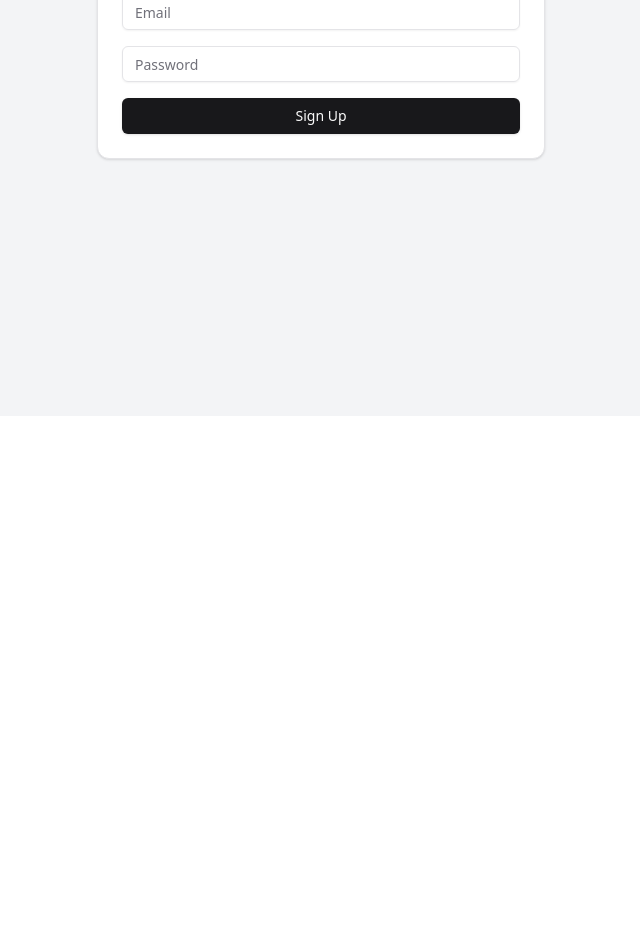
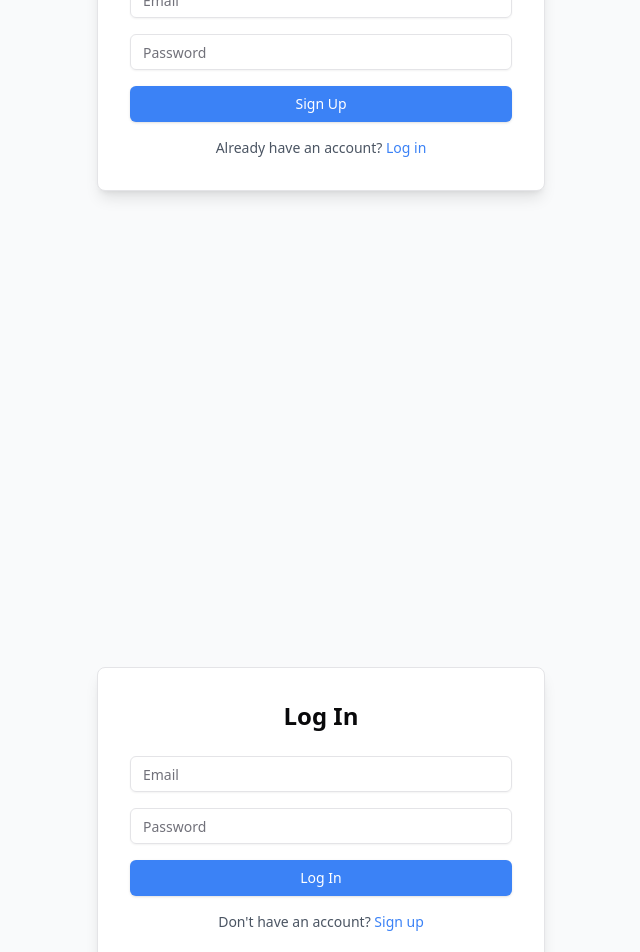
Before and after one commit to abdullah-kz17/Instagram-Clone, a React (Vite) app in the folder client/: page / in a window 1280 px wide. Shown: the part 420-1372 px from the top of the page, without its empty margins (319-959 px from the left). Before the commit the page ends 836 px from the top, so only its background shows below. Built offline with nearby package versions, Linux system fonts and the light colour scheme.

Commit message:
new fixes

```diff
--- a/client/package.json
+++ b/client/package.json
@@ -17,6 +17,7 @@
     "class-variance-authority": "^0.7.0",
     "clsx": "^2.1.1",
     "lucide-react": "^0.453.0",
+    "next-themes": "^0.3.0",
     "react": "^18.3.1",
     "react-dom": "^18.3.1",
     "react-router-dom": "^6.27.0",
--- a/client/src/App.jsx
+++ b/client/src/App.jsx
@@ -1,11 +1,13 @@
 import { Button } from "@/components/ui/button";
-import Signup from "./components/ui/Signup";
+import Signup from "./components/Signup";
+import Login from "./components/Login";
 
 const App = () => {
   return (
     <>
       <Button>Click me</Button>
       <Signup />
+      <Login />
     </>
   );
 };
--- /dev/null
+++ b/client/src/components/Login.jsx
@@ -0,0 +1,91 @@
+import axios from "axios";
+import { useState } from "react";
+import { Button } from "./ui/button";
+import { Input } from "./ui/input";
+import { Card } from "./ui/card";
+import { toast } from "sonner";
+
+const Login = () => {
+  const defaultForm = {
+    email: "",
+    password: "",
+  };
+
+  const [loading, setLoading] = useState(false);
+  const [formData, setFormData] = useState(defaultForm);
+
+  const handleChange = (e) => {
+    setFormData({ ...formData, [e.target.name]: e.target.value });
+  };
+
+  const handleSubmit = async (e) => {
+    e.preventDefault();
+    setLoading(true);
+
+    try {
+      const response = await axios.post(
+        "http://localhost:4000/api/auth/login", // Change to login URL
+        formData,
+        {
+          headers: { "Content-Type": "application/json" },
+          withCredentials: true,
+        }
+      );
+
+      if (response.status) {
+        toast.success(response.data.message);
+        setFormData(defaultForm);
+      }
+    } catch (error) {
+      toast.error(error.response?.data?.message || error.message);
+    } finally {
+      setLoading(false);
+    }
+  };
+
+  return (
+    <div className="flex items-center justify-center min-h-screen bg-gray-50">
+      <Card className="p-8 max-w-md w-full shadow-lg rounded-lg">
+        <h1 className="text-2xl font-bold text-center mb-6">Log In</h1>
+
+        <form onSubmit={handleSubmit}>
+          <Input
+            name="email"
+            type="email"
+            placeholder="Email"
+            value={formData.email}
+            onChange={handleChange}
+            required
+            className="mb-4 p-3 border rounded-md focus:outline-none focus:ring-2 focus:ring-blue-500"
+          />
+          <Input
+            name="password"
+            type="password"
+            placeholder="Password"
+            value={formData.password}
+            onChange={handleChange}
+            required
+            className="mb-4 p-3 border rounded-md focus:outline-none focus:ring-2 focus:ring-blue-500"
+          />
+          <Button
+            type="submit"
+            disabled={loading}
+            className="w-full bg-blue-500 text-white hover:bg-blue-600 transition duration-200"
+          >
+            {loading ? "Logging In..." : "Log In"}
+          </Button>
+        </form>
+
+        <p className="mt-4 text-center text-sm text-gray-600">
+          Don't have an account?
+          <a href="/signup" className="text-blue-500 hover:underline">
+            {" "}
+            Sign up
+          </a>
+        </p>
+      </Card>
+    </div>
+  );
+};
+
+export default Login;
--- a/client/src/components/ui/Signup.jsx
+++ b/client/src/components/Signup.jsx
@@ -1,9 +1,9 @@
 import axios from "axios";
 import { useState } from "react";
-import { Button } from "./button";
-import { Input } from "./input";
-import { Alert } from "./alert";
-import { Card } from "./card";
+import { Button } from "./ui/button";
+import { Input } from "./ui/input";
+import { Card } from "./ui/card";
+import { toast } from "sonner";
 
 const Signup = () => {
   const defaultForm = {
@@ -13,8 +13,6 @@ const Signup = () => {
   };
 
   const [loading, setLoading] = useState(false);
-  const [error, setError] = useState(null);
-  const [success, setSuccess] = useState(null);
   const [formData, setFormData] = useState(defaultForm);
 
   const handleChange = (e) => {
@@ -24,35 +22,32 @@ const Signup = () => {
   const handleSubmit = async (e) => {
     e.preventDefault();
     setLoading(true);
-    setError(null);
-    setSuccess(null);
 
     try {
       const response = await axios.post(
         "http://localhost:4000/api/auth/register",
-        formData
+        formData,
+        {
+          headers: { "Content-Type": "application/json" },
+          withCredentials: true,
+        }
       );
 
-      if (response.status !== 200) {
-        throw new Error("Failed to sign up");
+      if (response.status) {
+        toast.success(response.data.message);
+        setFormData(defaultForm);
       }
-
-      setSuccess("Signup successful! Please check your email.");
-      setFormData(defaultForm);
     } catch (error) {
-      setError(error.message);
+      toast.error(error.response?.data?.message || error.message);
     } finally {
       setLoading(false);
     }
   };
 
   return (
-    <div className="flex items-center justify-center min-h-screen bg-gray-100">
-      <Card className="p-6 max-w-md w-full">
-        <h1 className="text-xl font-bold mb-4">Sign Up</h1>
-
-        {error && <Alert variant="error">{error}</Alert>}
-        {success && <Alert variant="success">{success}</Alert>}
+    <div className="flex items-center justify-center min-h-screen bg-gray-50">
+      <Card className="p-8 max-w-md w-full shadow-lg rounded-lg">
+        <h1 className="text-2xl font-bold text-center mb-6">Sign Up</h1>
 
         <form onSubmit={handleSubmit}>
           <Input
@@ -62,7 +57,7 @@ const Signup = () => {
             value={formData.username}
             onChange={handleChange}
             required
-            className="mb-4"
+            className="mb-4 p-3 border rounded-md focus:outline-none focus:ring-2 focus:ring-blue-500"
           />
           <Input
             name="email"
@@ -71,7 +66,7 @@ const Signup = () => {
             value={formData.email}
             onChange={handleChange}
             required
-            className="mb-4"
+            className="mb-4 p-3 border rounded-md focus:outline-none focus:ring-2 focus:ring-blue-500"
           />
           <Input
             name="password"
@@ -80,12 +75,24 @@ const Signup = () => {
             value={formData.password}
             onChange={handleChange}
             required
-            className="mb-4"
+            className="mb-4 p-3 border rounded-md focus:outline-none focus:ring-2 focus:ring-blue-500"
           />
-          <Button type="submit" disabled={loading} className="w-full">
+          <Button
+            type="submit"
+            disabled={loading}
+            className="w-full bg-blue-500 text-white hover:bg-blue-600 transition duration-200"
+          >
             {loading ? "Signing Up..." : "Sign Up"}
           </Button>
         </form>
+
+        <p className="mt-4 text-center text-sm text-gray-600">
+          Already have an account?
+          <a href="/login" className="text-blue-500 hover:underline">
+            {" "}
+            Log in
+          </a>
+        </p>
       </Card>
     </div>
   );
--- /dev/null
+++ b/client/src/components/ui/sonner.jsx
@@ -0,0 +1,28 @@
+import { useTheme } from "next-themes"
+import { Toaster as Sonner } from "sonner"
+
+const Toaster = ({
+  ...props
+}) => {
+  const { theme = "system" } = useTheme()
+
+  return (
+    (<Sonner
+      theme={theme}
+      className="toaster group"
+      toastOptions={{
+        classNames: {
+          toast:
+            "group toast group-[.toaster]:bg-background group-[.toaster]:text-foreground group-[.toaster]:border-border group-[.toaster]:shadow-lg",
+          description: "group-[.toast]:text-muted-foreground",
+          actionButton:
+            "group-[.toast]:bg-primary group-[.toast]:text-primary-foreground",
+          cancelButton:
+            "group-[.toast]:bg-muted group-[.toast]:text-muted-foreground",
+        },
+      }}
+      {...props} />)
+  );
+}
+
+export { Toaster }
--- a/client/src/main.jsx
+++ b/client/src/main.jsx
@@ -1,10 +1,12 @@
-import { StrictMode } from 'react'
-import { createRoot } from 'react-dom/client'
-import App from './App.jsx'
-import './index.css'
+import { StrictMode } from "react";
+import { createRoot } from "react-dom/client";
+import App from "./App.jsx";
+import "./index.css";
+import { Toaster } from "sonner";
 
-createRoot(document.getElementById('root')).render(
+createRoot(document.getElementById("root")).render(
   <StrictMode>
     <App />
-  </StrictMode>,
-)
+    <Toaster />
+  </StrictMode>
+);
```
Also changed, not shown: 2 other files (tests, documents, lock files or other folders).
